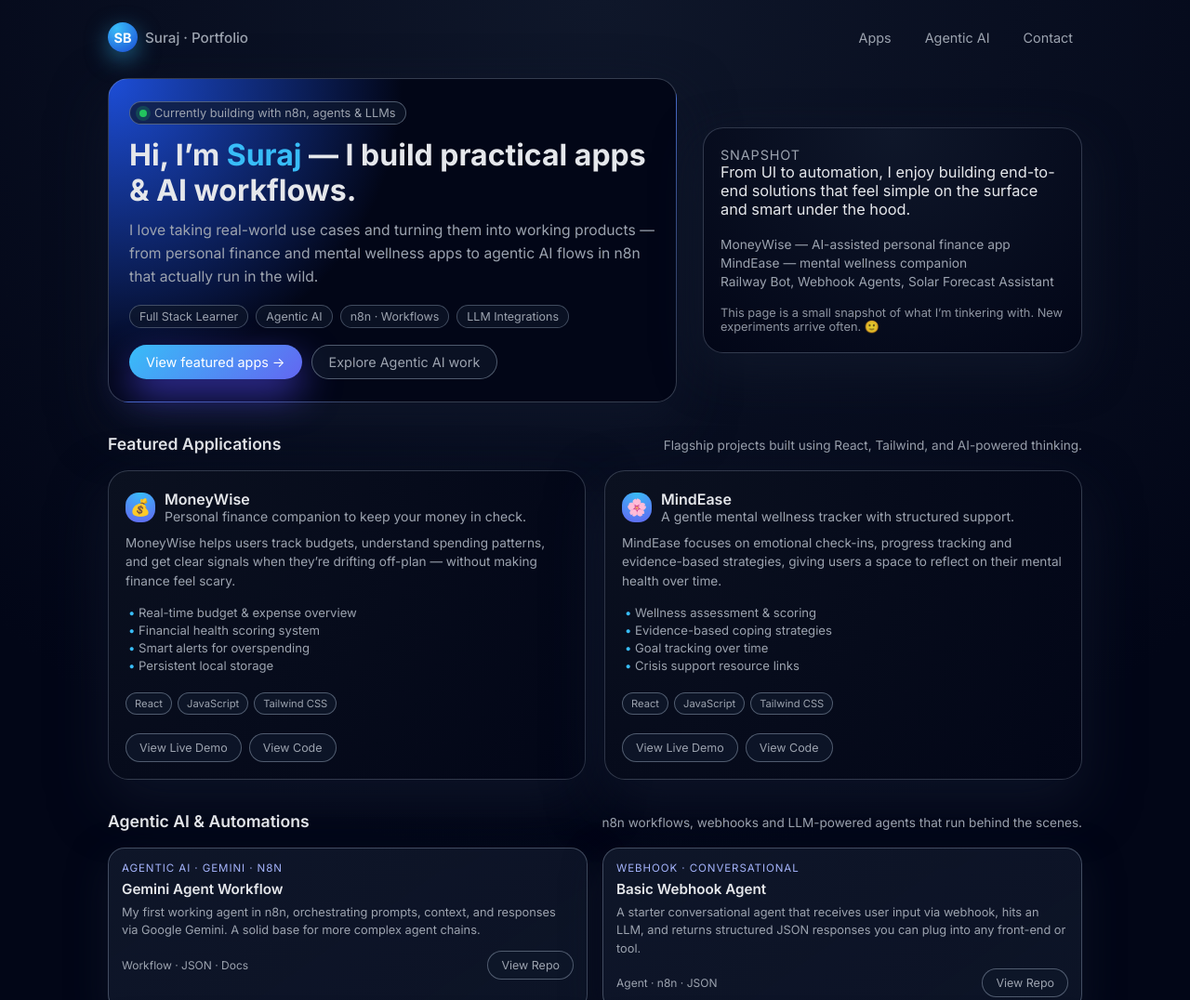
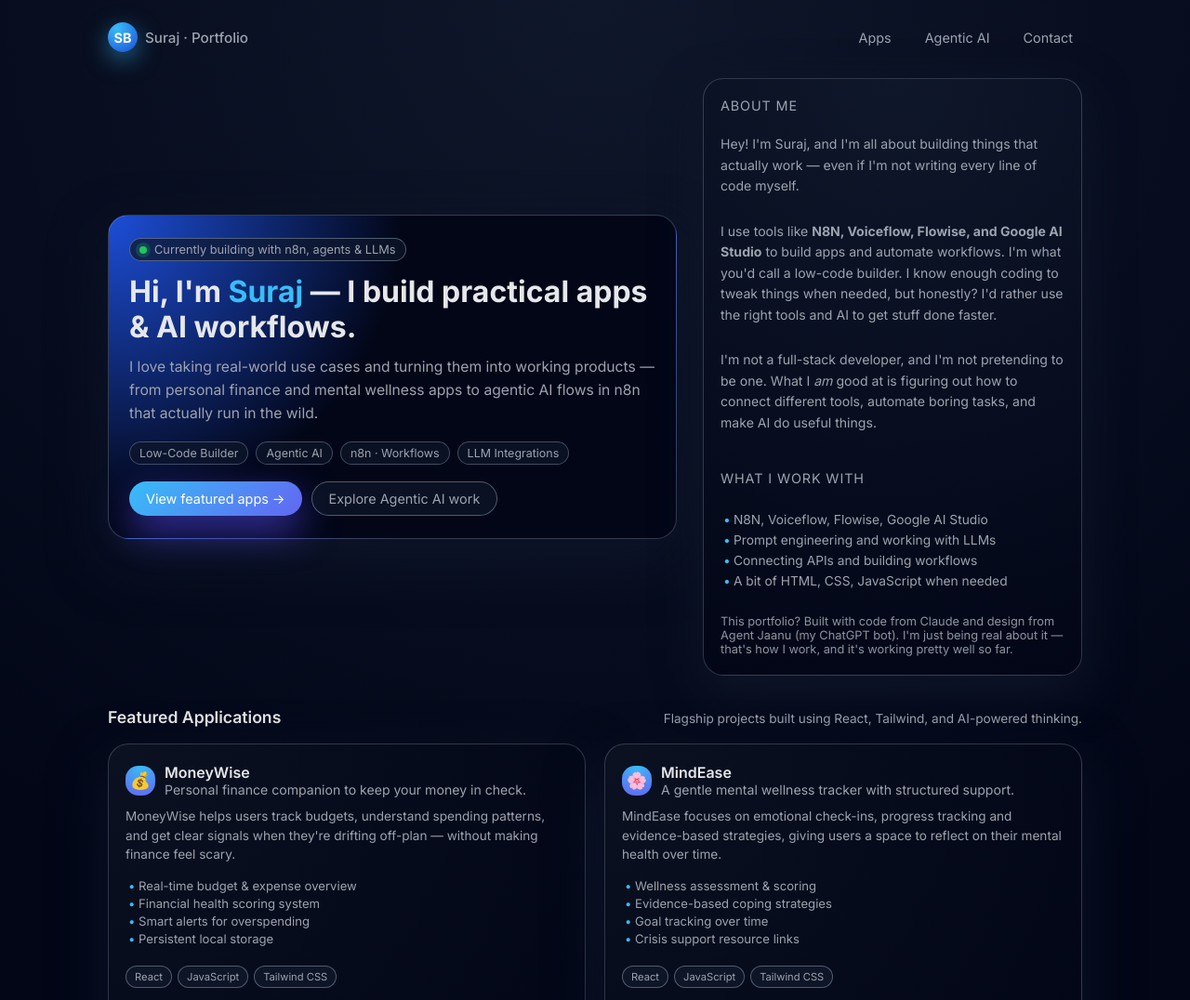
Before and after one commit to surajtheking03/surajtheking03.github.io, a plain HTML site: page index.html in a window 1280 px wide. Shown: the top 1076 px of the page at 93% size. Drawn offline with Linux system fonts and the light colour scheme.

Commit message:
index.html

```diff
--- a/index.html
+++ b/index.html
@@ -226,7 +226,6 @@
       box-shadow: 0 18px 50px rgba(15, 23, 42, 0.9);
       display: flex;
       flex-direction: column;
-      justify-content: space-between;
       gap: 14px;
     }
 
@@ -235,11 +234,14 @@
       color: var(--text-soft);
       text-transform: uppercase;
       letter-spacing: 0.06em;
+      margin-bottom: 8px;
     }
 
-    .hero-side-highlight {
-      font-size: 1.02rem;
-      color: var(--text-main);
+    .hero-side-text {
+      font-size: 0.88rem;
+      color: var(--text-soft);
+      line-height: 1.6;
+      margin-bottom: 12px;
     }
 
     .hero-side-list {
@@ -250,13 +252,23 @@
     }
 
     .hero-side-list li {
-      margin-bottom: 4px;
+      margin-bottom: 6px;
+      position: relative;
+      padding-left: 14px;
+    }
+
+    .hero-side-list li::before {
+      content: "•";
+      position: absolute;
+      left: 3px;
+      color: var(--accent);
     }
 
     .hero-side-footer {
       font-size: 0.8rem;
       color: var(--text-soft);
       opacity: 0.9;
+      margin-top: 8px;
     }
 
     /* SECTION TITLES */
@@ -566,7 +578,7 @@
           <span>Currently building with n8n, agents & LLMs</span>
         </div>
         <h1 class="hero-title">
-          Hi, I’m <span>Suraj</span> — I build practical apps & AI workflows.
+          Hi, I'm <span>Suraj</span> — I build practical apps & AI workflows.
         </h1>
         <p class="hero-subtitle">
           I love taking real-world use cases and turning them into working
@@ -574,7 +586,7 @@
           agentic AI flows in n8n that actually run in the wild.
         </p>
         <div class="hero-tags">
-          <span class="hero-tag">Full Stack Learner</span>
+          <span class="hero-tag">Low-Code Builder</span>
           <span class="hero-tag">Agentic AI</span>
           <span class="hero-tag">n8n · Workflows</span>
           <span class="hero-tag">LLM Integrations</span>
@@ -590,21 +602,25 @@
       </div>
 
       <aside class="hero-side">
-        <div>
-          <div class="hero-side-title">Snapshot</div>
-          <p class="hero-side-highlight">
-            From UI to automation, I enjoy building end-to-end solutions that
-            feel simple on the surface and smart under the hood.
-          </p>
-        </div>
+        <div class="hero-side-title">About Me</div>
+        <p class="hero-side-text">
+          Hey! I'm Suraj, and I'm all about building things that actually work — even if I'm not writing every line of code myself.
+        </p>
+        <p class="hero-side-text">
+          I use tools like <strong>N8N, Voiceflow, Flowise, and Google AI Studio</strong> to build apps and automate workflows. I'm what you'd call a low-code builder. I know enough coding to tweak things when needed, but honestly? I'd rather use the right tools and AI to get stuff done faster.
+        </p>
+        <p class="hero-side-text">
+          I'm not a full-stack developer, and I'm not pretending to be one. What I <em>am</em> good at is figuring out how to connect different tools, automate boring tasks, and make AI do useful things.
+        </p>
+        <div class="hero-side-title" style="margin-top: 14px;">What I Work With</div>
         <ul class="hero-side-list">
-          <li>MoneyWise — AI-assisted personal finance app</li>
-          <li>MindEase — mental wellness companion</li>
-          <li>Railway Bot, Webhook Agents, Solar Forecast Assistant</li>
+          <li>N8N, Voiceflow, Flowise, Google AI Studio</li>
+          <li>Prompt engineering and working with LLMs</li>
+          <li>Connecting APIs and building workflows</li>
+          <li>A bit of HTML, CSS, JavaScript when needed</li>
         </ul>
         <p class="hero-side-footer">
-          This page is a small snapshot of what I’m tinkering with. New
-          experiments arrive often. 🙂
+          This portfolio? Built with code from Claude and design from Agent Jaanu (my ChatGPT bot). I'm just being real about it — that's how I work, and it's working pretty well so far.
         </p>
       </aside>
     </section>
@@ -633,7 +649,7 @@
           </header>
           <p class="project-body">
             MoneyWise helps users track budgets, understand spending patterns,
-            and get clear signals when they’re drifting off-plan — without
+            and get clear signals when they're drifting off-plan — without
             making finance feel scary.
           </p>
           <ul class="project-list">
@@ -821,10 +837,10 @@
 
     <!-- CONTACT -->
     <section id="contact" class="contact">
-      <h2>Let’s Connect</h2>
+      <h2>Let's Connect</h2>
       <p>
-        If you’d like to talk about projects, collaboration, or agentic AI
-        experiments, I’m always happy to chat.
+        If you'd like to talk about projects, collaboration, or agentic AI
+        experiments, I'm always happy to chat.
       </p>
       <div class="contact-links">
         <a href="https://github.com/surajtheking03" target="_blank">GitHub</a>
```
